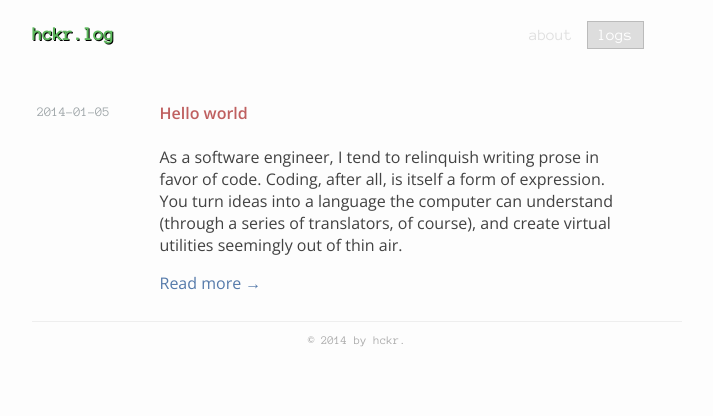
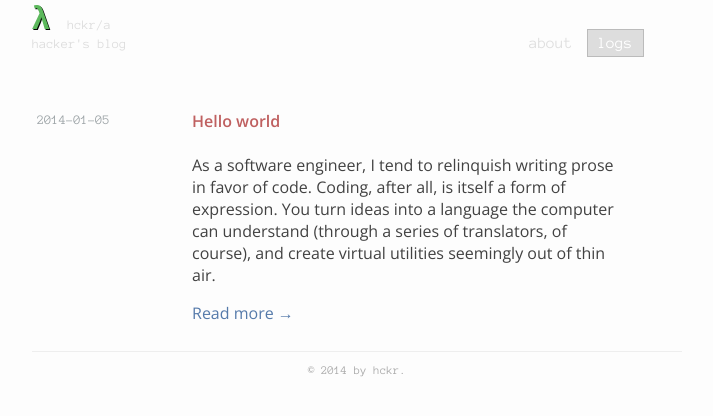
Before and after one commit to bitjockey42/astrohckr.github.io, a Jekyll site: the page built from index.md, in a window 1280 px wide. Shown: the top 416 px of the page, without its empty margins (283-996 px from the left). Built offline with Jekyll 4.4.1, drawn with Linux system fonts in a browser that asks for light colours; Markdown is read by kramdown in place of the engine named in the settings.

Commit message:
Added coolness to header.

```diff
--- a/_includes/header.html
+++ b/_includes/header.html
@@ -1,7 +1,21 @@
 <header>
   <div class="row">
   <div class="col-1">
-    <h3><a class="header-site-title" href="{{ site.url }}">{{ site.title }}.log</a></h3>
+    <h1 class="header-site-title">
+      &lambda;
+    </h1>
+    <p class="header-site-tagline">
+      {% case page.type %}
+        {% when 'index' %}
+          ls {{ site.title }}/{{ page.slug }}/
+        {% when 'single' %}
+          less {{ page.date|date: "%Y-%m-%d" }}{{ page.ext_display}}
+        {% when 'about' %}
+          whoami
+        {% else %}
+          {{ site.title }}/{{ page.title }}
+      {% endcase %}
+    </p>
   </div>
 
   <div class="col-2">
--- a/_layouts/page.html
+++ b/_layouts/page.html
@@ -5,7 +5,6 @@ layout: default
 <article>
   <div class="blog-row">
     <header>
-      <time class="blog-date" pubdate="pubdate">{{ page.date|date: "%Y-%m-%d" }}</time>
       <h1 class="blog-title">{{ page.title }}</h1>
     </header>
 
--- a/assets/stylesheets/header.css
+++ b/assets/stylesheets/header.css
@@ -6,6 +6,7 @@
 }
 
 .header-site-title {
+    display: inline;
     color: #5cb85c;
     text-shadow: 1px 1px #000;
     font-family: 'Anonymous Pro', sans-serif;
@@ -13,6 +14,8 @@
 }
 
 .header-site-tagline {
+    display: inline;
     color: #ddd;
     font-size: 10pt;
+    font-family: 'Anonymous Pro', sans-serif;
 }
--- a/assets/stylesheets/layout.css
+++ b/assets/stylesheets/layout.css
@@ -9,12 +9,12 @@
 }
 
 .col-1 {
-    width: 15%;
+    width: 20%;
     display: inline-block;
 }
 
 .col-2 {
-    width: 80%;
+    width: 75%;
     display: inline-block;
 }
 
```
